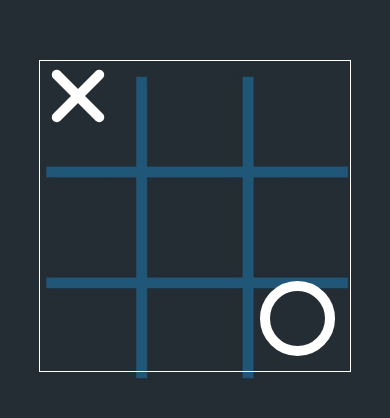
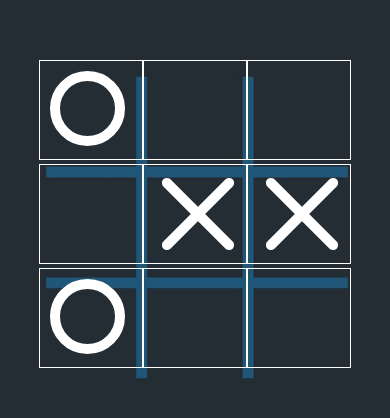
Before and after one commit to IoanaBdn/TicTacToe, a React Native app: screen / in a window 390 px wide. Shown: the part 214-632 px from the top of the page. Built offline with nearby package versions, Linux system fonts and the light colour scheme.

Commit message:
define a data structure for a two-dimensional array

```diff
--- a/App.js
+++ b/App.js
@@ -1,18 +1,43 @@
 import { StatusBar } from "expo-status-bar";
+import React, { useState } from "react";
 import { StyleSheet, Text, View, ImageBackground } from "react-native";
 import bg from "./assets/bg.jpeg";
 
 export default function App() {
+  const [map, setMap] = useState([
+    ["o", "", ""], //1st row
+    ["", "x", "x"], //2nd row
+    ["o", "", ""], //3rd row
+  ]);
   return (
     <View style={styles.container}>
       <ImageBackground source={bg} style={styles.bg} resizeMode="contain">
         <View style={styles.map}>
+          {map.map((row) => (
+            <View style={styles.row}>
+              {row.map((cell) => (
+                <View style={styles.cell}>
+                  {cell === "o" && <View style={styles.circle} />}
+                  {cell === "x" && (
+                    <View style={styles.cross}>
+                      <View style={styles.crossLine} />
+                      <View
+                        style={[styles.crossLine, styles.crossLineReversed]}
+                      />
+                    </View>
+                  )}
+                </View>
+              ))}
+            </View>
+          ))}
+
+          {/*
           <View style={styles.circle} />
-
           <View style={styles.cross}>
             <View style={styles.crossLine} />
             <View style={[styles.crossLine, styles.crossLineReversed]} />
           </View>
+      */}
         </View>
       </ImageBackground>
       <StatusBar style="auto" />
@@ -36,16 +61,24 @@ const styles = StyleSheet.create({
 
     paddingTop: 15,
   },
-  map:{
-    borderWidth:1,
-    borderColor:'white',
-    width:'80%',
-    aspectRatio:1
+  map: {
+    width: "80%",
+    aspectRatio: 1,
+  },
+  row: {
+    flex: 1,
+    flexDirection: "row",
+  },
+  cell: {
+    width: 100,
+    height: 100,
+    flex: 1,
+    borderColor: "white",
+    borderWidth: 1,
   },
   circle: {
-    position: "absolute",
-    left:2*105,
-    top:2*105,
+    left: 0 * 105,
+    top: 0 * 105,
     width: 75,
     height: 75,
     borderRadius: 50,
@@ -55,17 +88,15 @@ const styles = StyleSheet.create({
     borderWidth: 10,
     borderColor: "white",
   },
-  cross:{
-    position: "absolute",
-    width: 75,
-    height: 75,
+  cross: {
+   flex:1
   },
 
   crossLine: {
     position: "absolute",
-    left:32.5,
+    left: '48%',
     width: 10,
-    height: 70,
+    height: "100%",
     backgroundColor: "white",
     borderRadius: 5,
     transform: [
```
